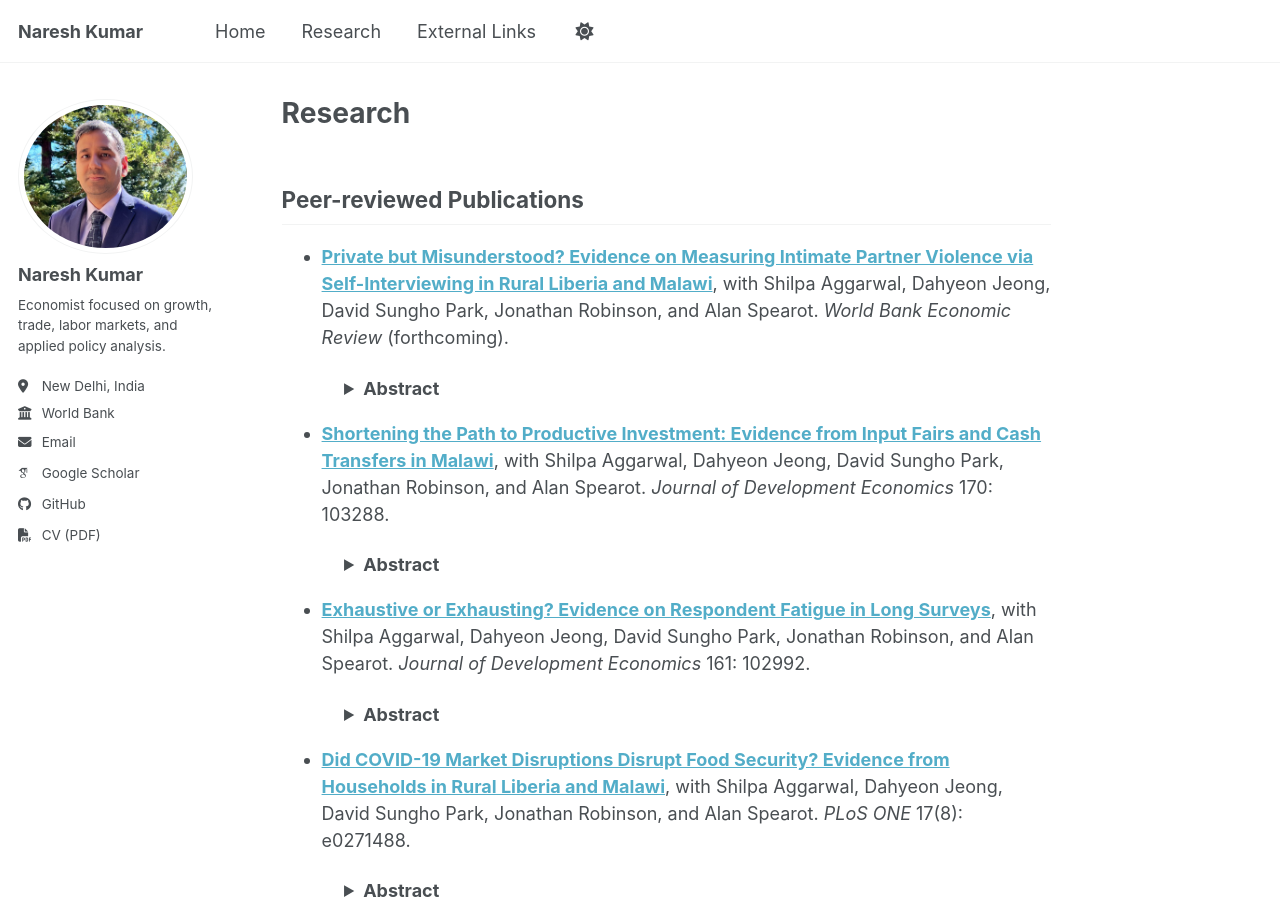
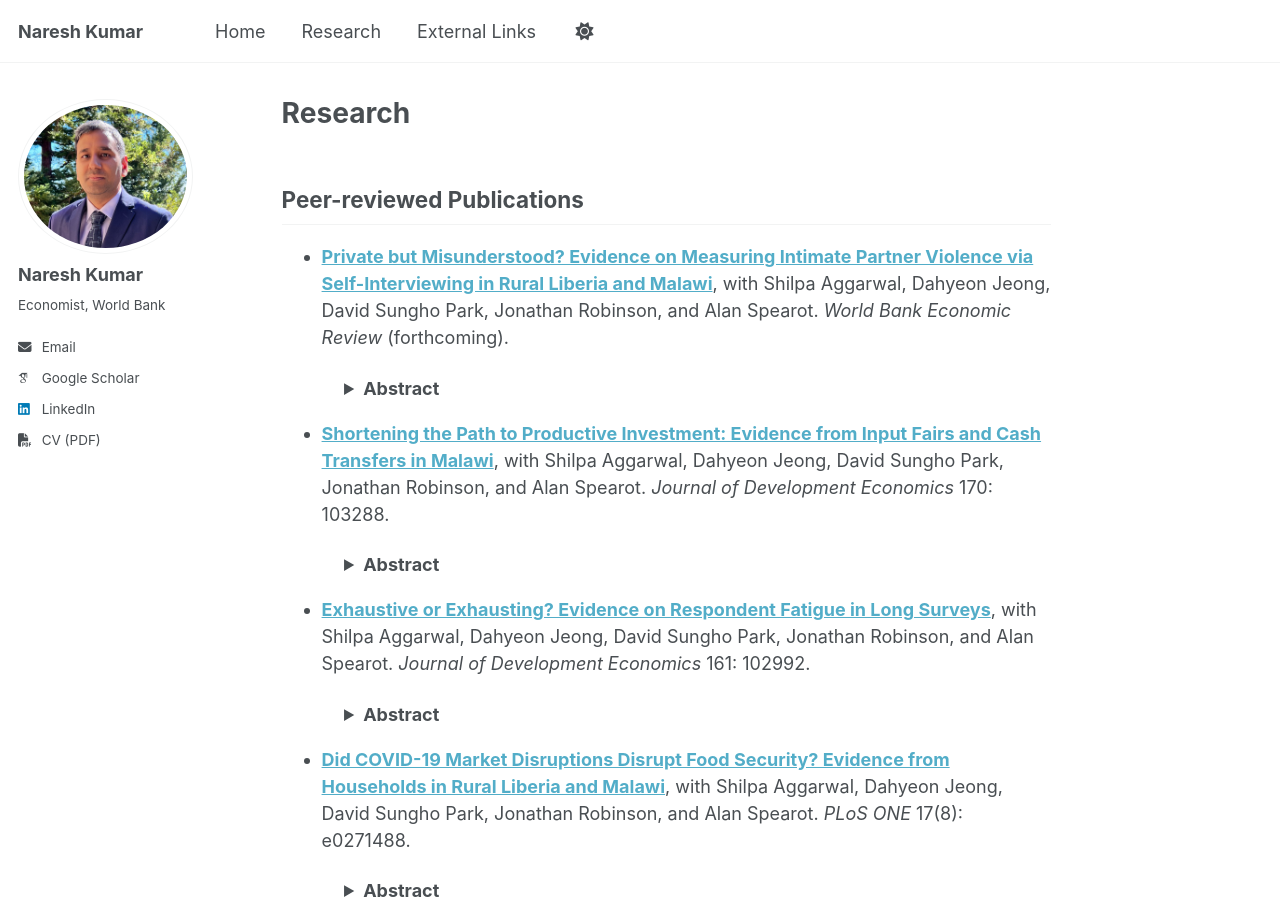
Before and after one commit to nkumar05/nkumar.github.io, a Jekyll site: the page built from _pages/research.md, in a window 1280 px wide and 900 px high. Built offline with Jekyll 4.4.1, drawn with Linux system fonts in a browser that asks for light colours; some web fonts are replaced; a script bundle is joined from its source files by our own code; library files that are not in the unit come from our copies; part of the change alters nothing that is shown.

```diff
--- a/_pages/research.md
+++ b/_pages/research.md
@@ -2,6 +2,7 @@
 permalink: /research/
 title: "Research"
 author_profile: true
+author: "Naresh Kumar"
 ---
 <!--
 ## Overview
```
